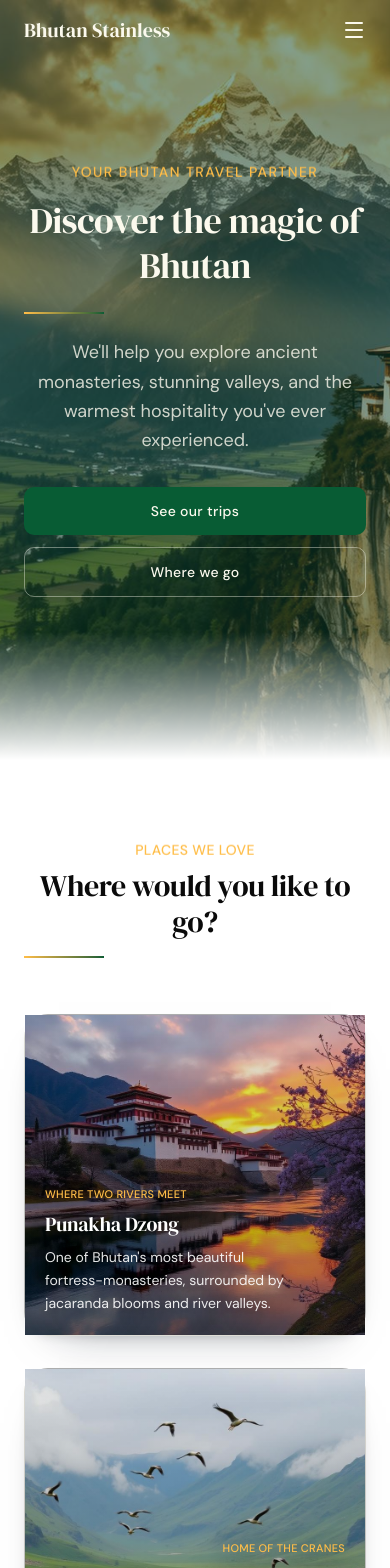
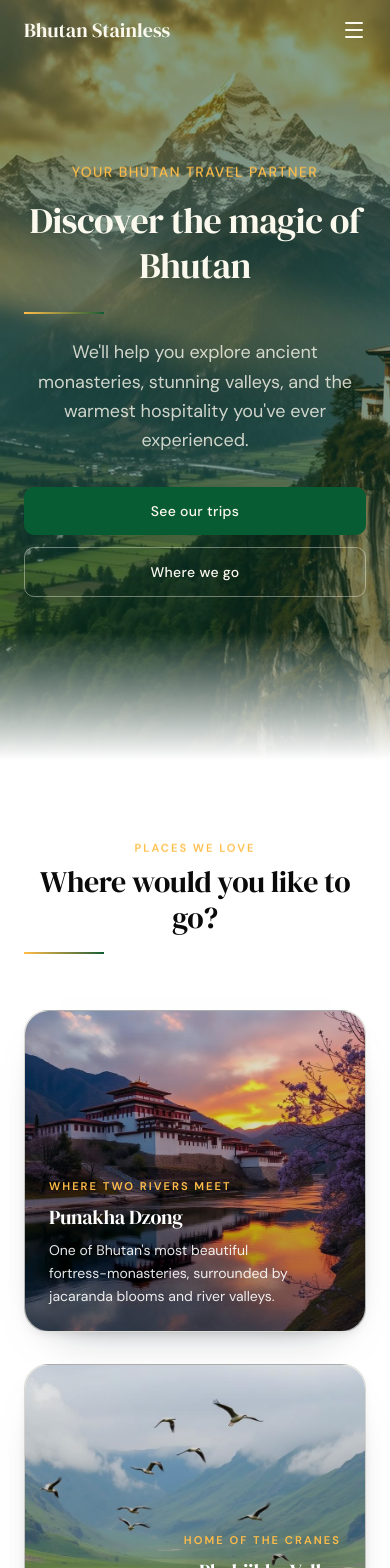
Before and after one commit to Kzoeps/bhutan-stainless-travels, a Next.js app: page / in a window 390 px wide. Shown: the top 1568 px of the page. Built offline with nearby package versions, Linux system fonts and the light colour scheme.

Commit message:
Polish editorial rhythm (stanlee-pfr.9)

```diff
--- a/components/pathfinder/destinations-section.tsx
+++ b/components/pathfinder/destinations-section.tsx
@@ -31,7 +31,7 @@ const DestinationsSection = () => {
       <div className="mx-auto max-w-7xl px-6">
         <div className="mb-14 text-center">
           <p
-            className="reveal font-body text-gold mb-2 text-sm font-medium tracking-wide uppercase"
+            className="reveal font-body text-gold eyebrow-compact mb-2"
             style={{ "--reveal-delay": "0" } as React.CSSProperties}
           >
             Places we love
@@ -58,7 +58,7 @@ const DestinationsSection = () => {
                 key={destination.title}
                 className="destination-panel bhutan-card group"
               >
-                <div className="destination-panel-shell relative min-h-[20rem] overflow-hidden sm:min-h-[24rem] md:min-h-[28rem]">
+                <div className="destination-panel-shell relative min-h-[20rem] overflow-hidden rounded-[var(--pathfinder-card-radius)] sm:min-h-[24rem] md:min-h-[28rem]">
                   <Image
                     src={destination.image}
                     alt={destination.title}
@@ -71,10 +71,10 @@ const DestinationsSection = () => {
                     aria-hidden="true"
                   />
                   <div
-                    className={`destination-panel-legibility absolute inset-0 flex flex-col justify-end gap-2 p-5 sm:p-7 md:p-10 ${alignment}`}
+                    className={`destination-panel-legibility absolute inset-0 flex flex-col justify-end gap-3 p-6 sm:p-8 md:p-11 ${alignment}`}
                   >
-                    <div className="destination-panel-content max-w-xs text-balance sm:max-w-md">
-                      <p className="font-body text-gold text-[11px] font-medium tracking-wide uppercase sm:text-xs">
+                    <div className="destination-panel-content max-w-sm text-balance sm:max-w-lg">
+                      <p className="font-body eyebrow-compact text-gold">
                         {destination.subtitle}
                       </p>
                       <h3 className="font-display mt-2 text-xl text-white sm:text-2xl md:text-3xl">
--- a/components/pathfinder/packages-section.tsx
+++ b/components/pathfinder/packages-section.tsx
@@ -59,7 +59,7 @@ const PackagesSection = () => {
       <div className="mx-auto max-w-7xl px-6">
         <div className="mb-14 text-center">
           <p
-            className="reveal font-body text-gold mb-2 text-sm font-medium tracking-wide uppercase"
+            className="reveal font-body text-gold eyebrow-compact mb-2"
             style={{ "--reveal-delay": "0" } as React.CSSProperties}
           >
             Our trips
@@ -93,7 +93,7 @@ const PackagesSection = () => {
                     Featured journey
                   </div>
                 )}
-                <div className="flex flex-1 flex-col bg-card p-6 sm:p-7">
+                <div className="bg-cream flex flex-1 flex-col p-6 sm:p-7">
                   <div className="mb-4 flex items-center justify-between">
                     <span className="font-display text-gold/70 text-xl tracking-[0.28em] sm:text-2xl md:text-3xl">
                       {marker}
@@ -119,13 +119,15 @@ const PackagesSection = () => {
                     {pkg.duration}
                   </p>
 
-                  <ul className="mb-6 flex-1 space-y-2.5">
+                  <ul className="mb-6 flex-1 space-y-3">
                     {pkg.highlights.map((highlight) => (
                       <li
                         key={highlight}
-                        className="font-body text-slate flex items-start gap-2.5 text-xs sm:text-sm"
+                        className="font-body text-slate flex items-start gap-2.5 text-xs leading-relaxed sm:text-sm"
                       >
-                        <span className="text-gold mt-0.5 text-xs">●</span>
+                        <span className="text-gold mt-1 text-xs opacity-70">
+                          —
+                        </span>
                         {highlight}
                       </li>
                     ))}
```
